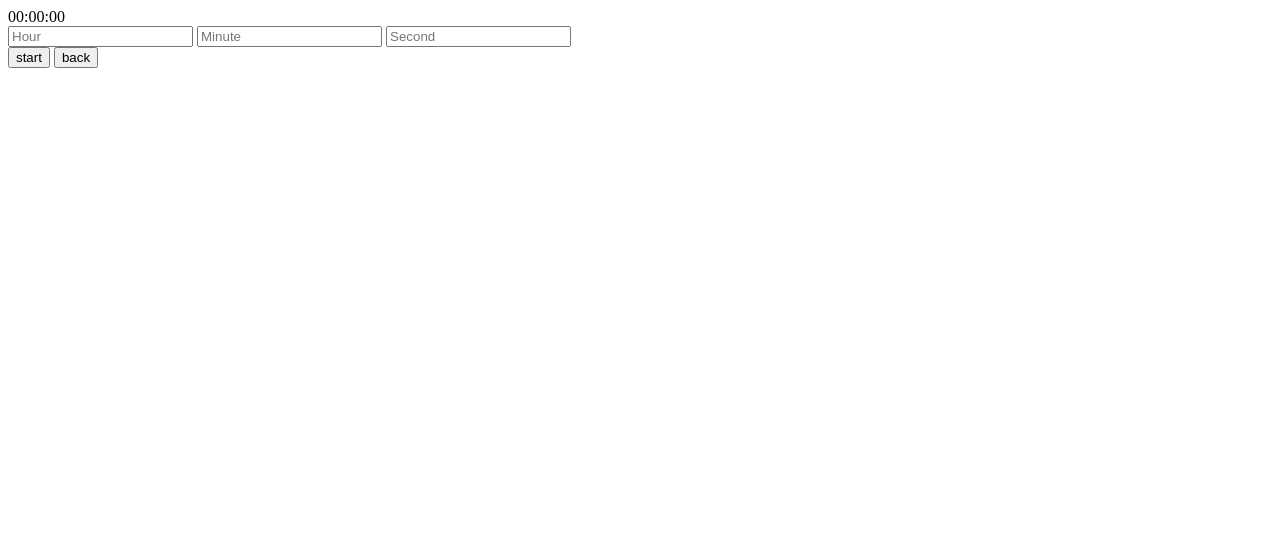
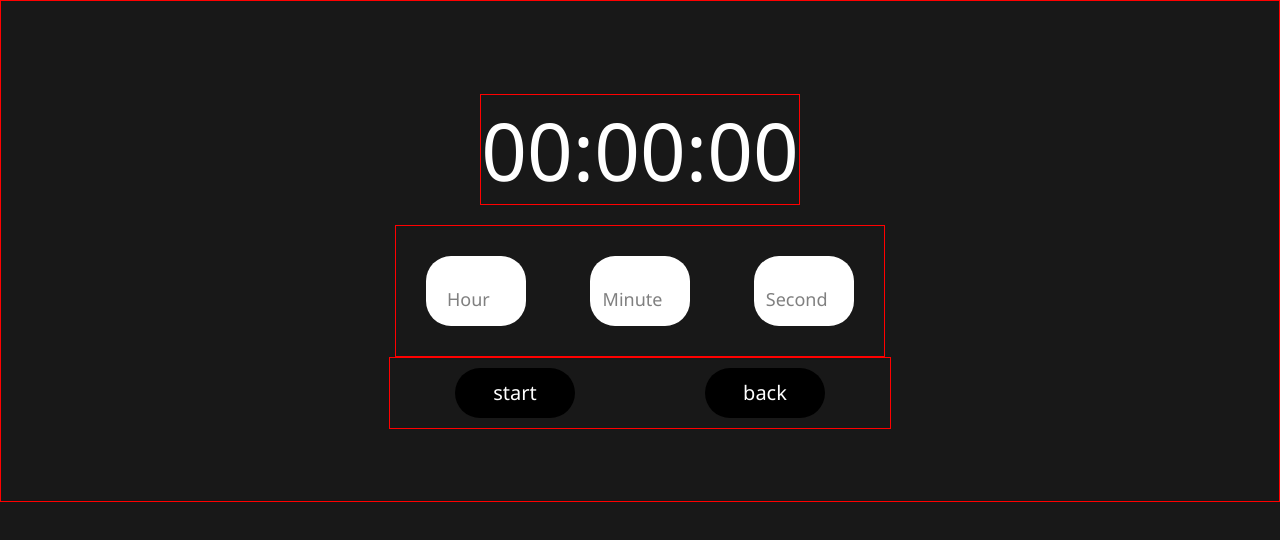
Before and after one commit to mrrezaahmadi/ClockJS, a plain HTML site: page timer.html in a window 1280 px wide. Drawn offline with Linux system fonts and the light colour scheme.

Commit message:
add style

```diff
--- a/scripts/stopwatch.js
+++ b/scripts/stopwatch.js
@@ -3,7 +3,7 @@ let startTime = new Date()
 // const changeTimeFormatButton = document.getElementById("changeTimeFormatButton")
 
 const render = (input) => {
-	document.getElementById("stopwatch").innerText = input
+	document.querySelector('.time').innerText = input
 }
 
 const setStopwatch = () => {
--- a/scripts/timer.js
+++ b/scripts/timer.js
@@ -33,7 +33,7 @@ document.querySelector("#start-timer").addEventListener("click", () => {
 })
 
 const render = (hour, minute, second) => {
-	document.querySelector(".timer").innerText = `${
+	document.querySelector(".time").innerText = `${
 		hour < 10 ? `0${hour}` : hour
 	}:${minute < 10 ? `0${minute}` : minute}:${
 		second < 10 ? `0${second}` : second
--- a/styles/style.css
+++ b/styles/style.css
@@ -0,0 +1,75 @@
+* {
+    font-family: 'Segoe UI', Tahoma, Geneva, Verdana, sans-serif;
+}
+
+html, body {
+    margin: 0;
+    padding: 0;
+    background-color: rgb(24, 24, 24);
+}
+
+div {
+    border: 1px red solid;
+}
+
+.container {
+    height: 500px;
+    display: flex;
+    justify-content: center;
+    align-items: center;
+    flex-direction: column;
+}
+
+.time {
+    color: white;
+    font-size: 80px;
+    margin: 20px;
+}
+
+.button-container {
+    display: flex;
+    justify-content: space-around;
+    width: 500px;
+}
+
+button {
+    height: 50px;
+    width: 120px;
+    font-size: 20px;
+    background-color: black;
+    color: white;
+    border: none;
+    border-radius: 25px;
+    margin: 10px;
+}
+
+.lap {
+    color: white;
+    font-size: 40px;
+}
+
+.container__stopwatch {
+    flex-direction: row;
+}
+
+a {
+    text-decoration: none;
+}
+
+.timer-input input {
+    height: 50px;
+    width: 80px;
+    margin: 30px;
+    border: none;
+    font-size: 40px;
+    border-radius: 25px;
+    text-align: center;
+    background-color: rgb(255, 255, 255);
+    padding: 10px;
+}
+
+input::placeholder {
+    color: gray;
+    font-size: large;
+    font-weight: 300;
+}
--- a/timer.html
+++ b/timer.html
@@ -3,17 +3,18 @@
 	<head>
 		<meta charset="UTF-8" />
 		<meta name="viewport" content="width=device-width, initial-scale=1.0" />
+		<link rel="stylesheet" href="./styles/style.css">
 		<title>Timer</title>
 	</head>
 	<body>
 		<div class="container">
-			<div class="timer">00:00:00</div>
+			<div class="time">00:00:00</div>
 			<div class="timer-input">
 				<input id="hour" type="number" placeholder="Hour" />
 				<input id="minute" type="number" placeholder="Minute" />
 				<input id="second" type="number" placeholder="Second" />
 			</div>
-			<div id="button-container">
+			<div class="button-container">
 				<button id="start-timer">start</button>
                 <a href="./clock.html">
                     <button>back</button>
```
Also changed, not shown: clock.html (+3 -2 lines), scripts/clock.js (+3 -8 lines), stopwatch.html (+6 -7 lines).
